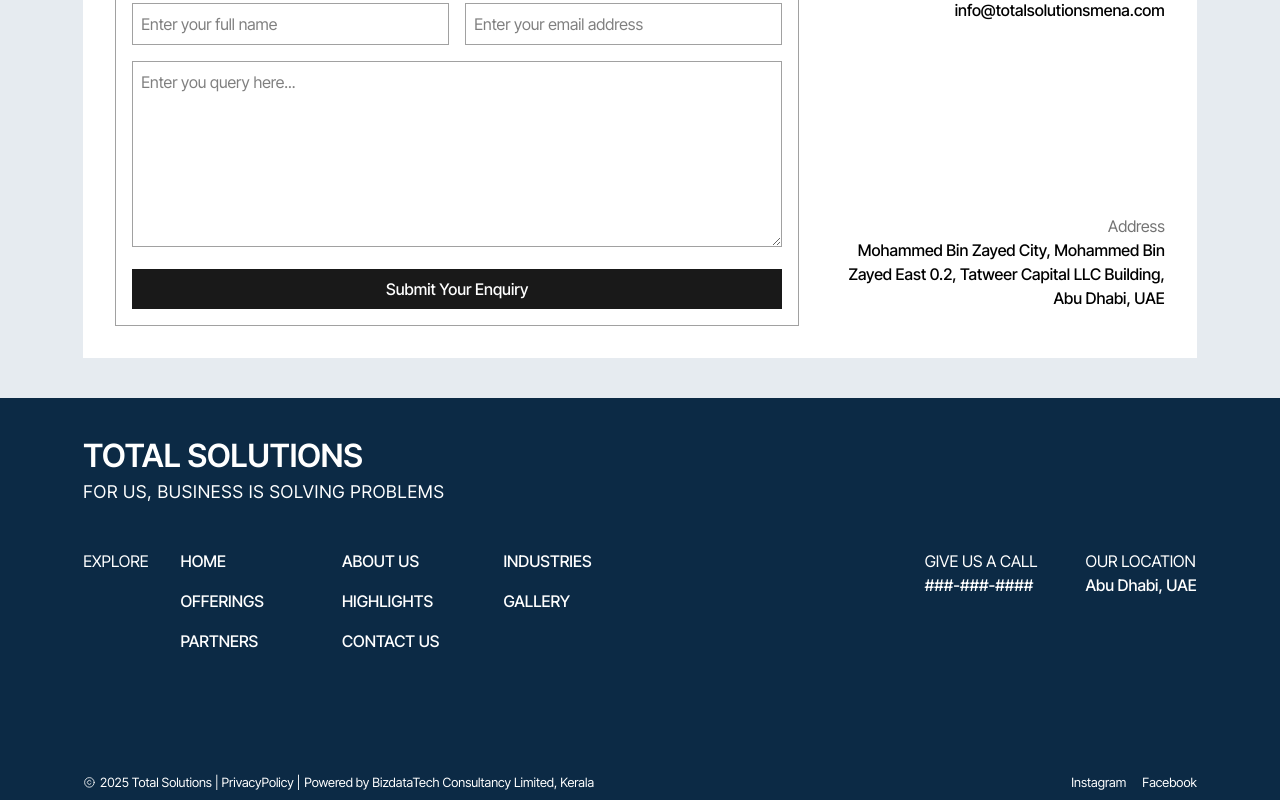
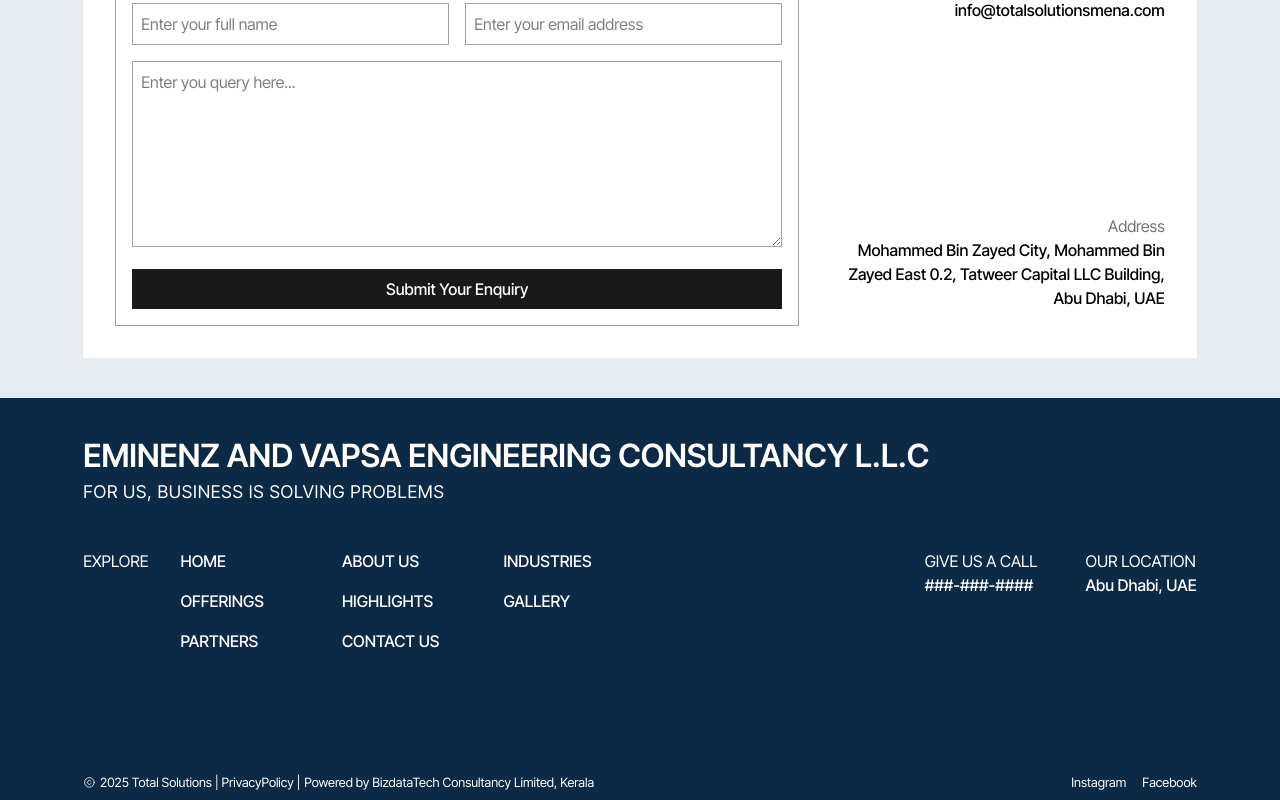
Before and after one commit to muhammedaslammm/eminenz, a Next.js app in the folder frontend/: page / in a window 1280 px wide. Shown: the part 5232-6032 px from the top of the page. Built offline with nearby package versions, Linux system fonts and the light colour scheme.

Commit message:
(update):Footer updated

```diff
--- a/frontend/data/footerdata.js
+++ b/frontend/data/footerdata.js
@@ -3,7 +3,7 @@
 };
 
 const title = {
-  company_name: "total solutions",
+  company_name: "Eminenz and Vapsa Engineering Consultancy L.L.C",
   tagline: "For us, business is solving problems",
 };
 
```
